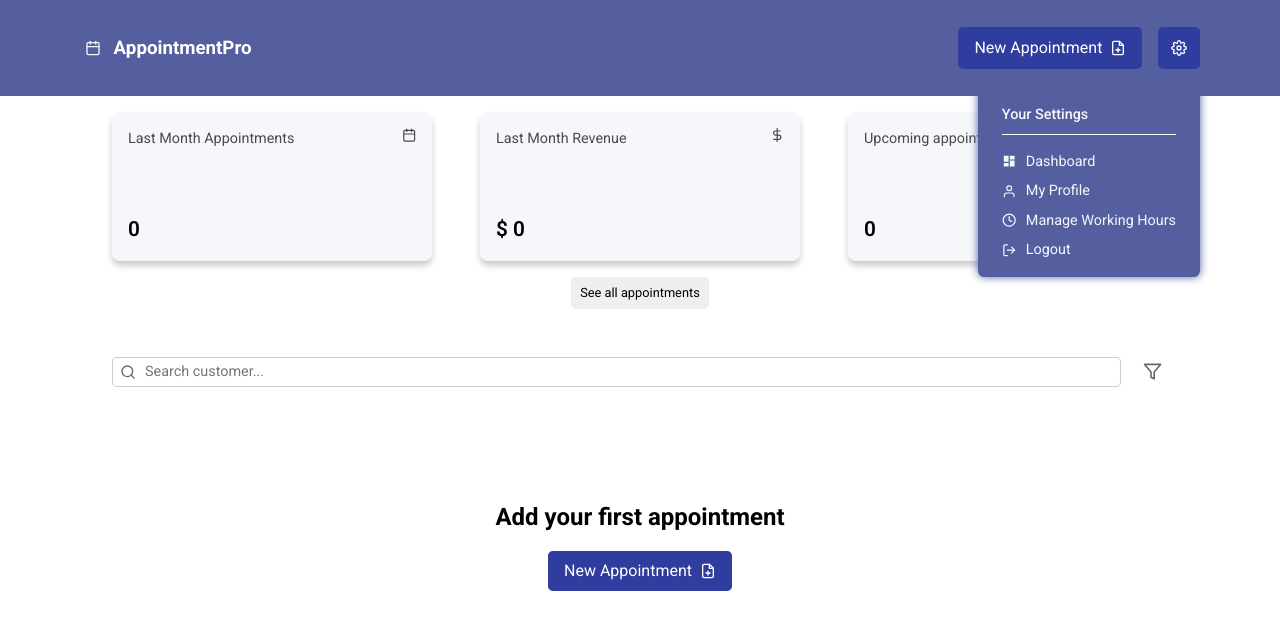
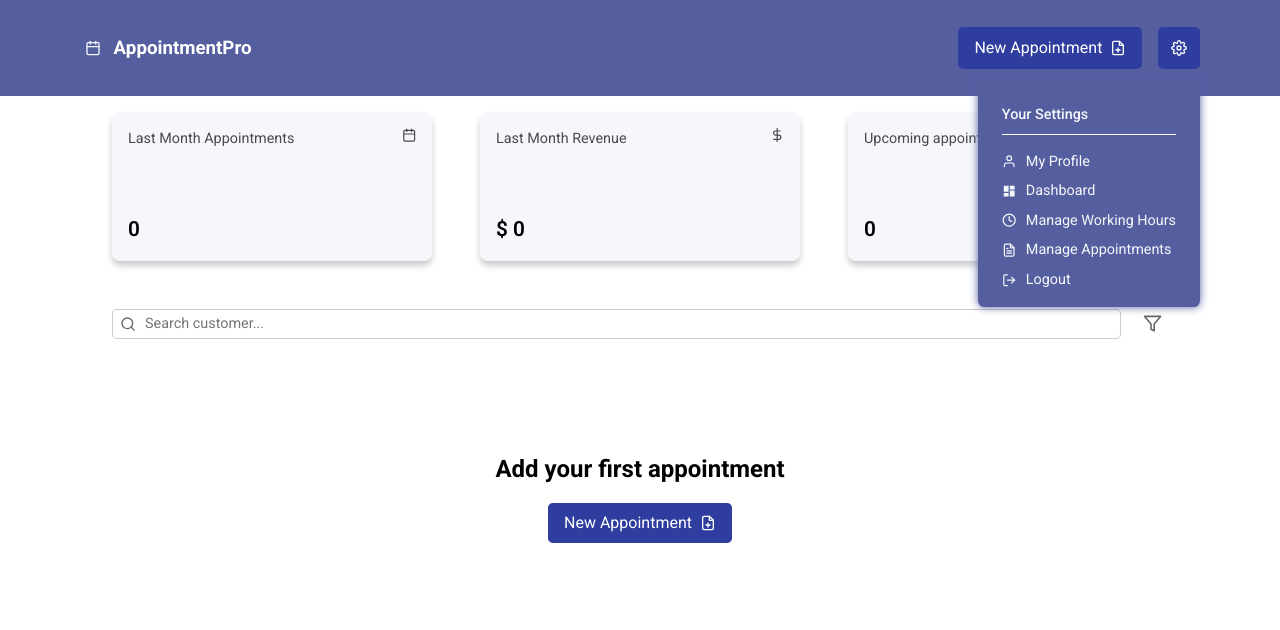
Before and after one commit to gedadev/appointment-manager, a React (Vite) app in the folder frontend/: page /dashboard in a window 1280 px wide. Both pictures are taken after a click on the button 1179 px from the left and 48 px from the top of the page. Shown: the top 630 px of the page. Built offline with nearby package versions, Linux system fonts and the light colour scheme.

Commit message:
Refactor HeaderMenu to use dynamic menu items; remove 'See all appointments' button from Summary and add the link to the header menu

```diff
--- a/frontend/src/components/Dashboard/Header.jsx
+++ b/frontend/src/components/Dashboard/Header.jsx
@@ -3,6 +3,7 @@ import {
   FiCalendar,
   FiClock,
   FiFilePlus,
+  FiFileText,
   FiLogOut,
   FiSettings,
   FiUser,
@@ -37,15 +38,34 @@ export function Header() {
         <button className="settings-button" onClick={toggleMenu}>
           <FiSettings />
         </button>
-        <HeaderMenu activeMenu={activeMenu} />
+        <HeaderMenu activeMenu={activeMenu} toggleMenu={toggleMenu} />
       </div>
       <AppointmentModal activeModal={activeModal} toggleModal={toggleModal} />
     </header>
   );
 }
 
-const HeaderMenu = ({ activeMenu }) => {
+const HeaderMenu = ({ activeMenu, toggleMenu }) => {
   const { logout } = useAuth();
+
+  const menuItems = [
+    { url: "/profile", icon: <FiUser />, label: "My Profile" },
+    { url: "/dashboard", icon: <MdDashboard />, label: "Dashboard" },
+    { url: "/profile/hours", icon: <FiClock />, label: "Manage Working Hours" },
+    {
+      url: "/dashboard/appointments",
+      icon: <FiFileText />,
+      label: "Manage Appointments",
+    },
+    { url: "/", icon: <FiLogOut />, label: "Logout" },
+  ];
+
+  const handleClick = (e) => {
+    const { target } = e;
+
+    if (target.textContent === "Logout") logout();
+    toggleMenu();
+  };
 
   return (
     <div
@@ -62,30 +82,14 @@ const HeaderMenu = ({ activeMenu }) => {
     >
       <span>Your Settings</span>
       <ul>
-        <Link to={"/dashboard"}>
-          <li>
-            <MdDashboard />
-            Dashboard
-          </li>
-        </Link>
-        <Link to={"/profile"}>
-          <li>
-            <FiUser />
-            My Profile
-          </li>
-        </Link>
-        <Link to={"/profile/hours"}>
-          <li>
-            <FiClock />
-            Manage Working Hours
-          </li>
-        </Link>
-        <Link to={"/"} onClick={logout}>
-          <li>
-            <FiLogOut />
-            Logout
-          </li>
-        </Link>
+        {menuItems.map((item) => (
+          <Link key={item.label} to={item.url} onClick={handleClick}>
+            <li>
+              {item.icon}
+              {item.label}
+            </li>
+          </Link>
+        ))}
       </ul>
     </div>
   );
--- a/frontend/src/components/Dashboard/Summary.jsx
+++ b/frontend/src/components/Dashboard/Summary.jsx
@@ -29,11 +29,6 @@ export const Summary = () => {
           <span>{upcomingAppointments.length}</span>
         </div>
       </div>
-      <div className="summary-button-container">
-        <Link to={"./appointments"}>
-          <button>See all appointments</button>
-        </Link>
-      </div>
     </div>
   );
 };
```
